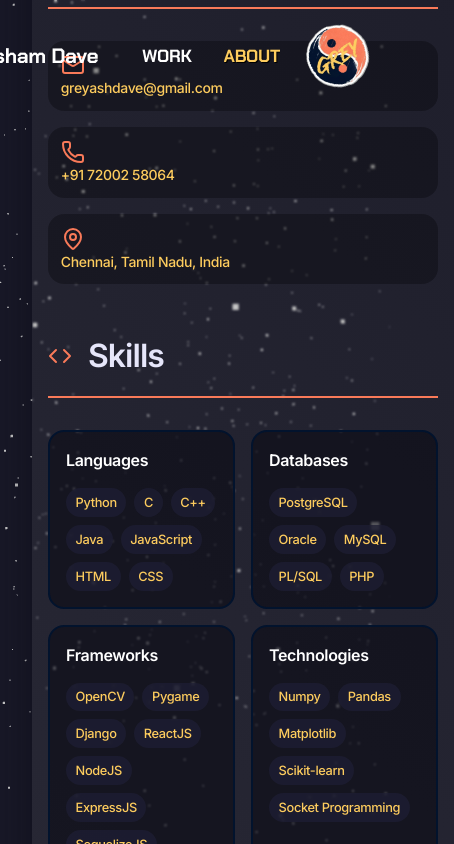
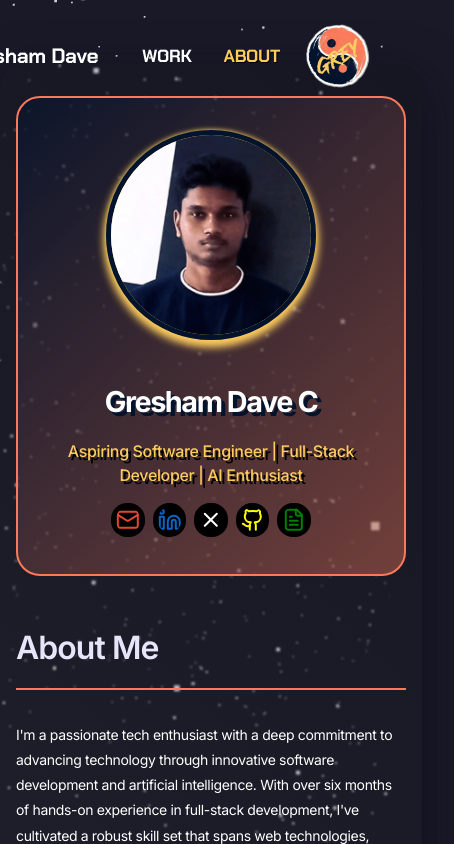
Before and after one commit to Greyash-Dave/grey-portfolio, a React (Vite) app: page / in a window 390 px wide. Both pictures are taken after a click on the element "ABOUT". Shown: the top 844 px of the page, 454 px wide, since content can reach past the window. Built offline with nearby package versions, Linux system fonts and the light colour scheme.

Commit message:
mobile responsive about page

```diff
--- a/src/components/About.css
+++ b/src/components/About.css
@@ -11,8 +11,8 @@ body {
     display: flex;
     /* align-items: center; */
     justify-content: center;
-    height: 100vh;
-    width: 100vw;
+    height: 100%;
+    width: 100%;
 }
 
 .about-container {
@@ -296,6 +296,8 @@ body {
 
     .about-card-container {
         flex-direction: column; /* Stack items vertically */
+        align-items: center;
+        justify-content: center;
         padding: 1rem;
     }
 
@@ -311,7 +313,7 @@ body {
     }
 
     .about-header {
-        flex-direction: column; /* Stack elements vertically */
+        flex-direction: column-reverse; /* Stack elements vertically */
         gap: 2rem; /* Reduce spacing */
         padding: 2rem 1rem;
         text-align: center;
@@ -358,7 +360,6 @@ body {
     }
 
     .social-links-container {
-        flex-direction: column; /* Stack social links vertically */
         gap: 0.5rem;
     }
 
@@ -403,9 +404,3 @@ body {
         text-align: left; /* Align text to the left */
     }
 }
-
-@media screen and (max-width: 425px) {
-
-
-
-}
--- a/src/components/About.jsx
+++ b/src/components/About.jsx
@@ -158,9 +158,6 @@ const About = () => {
         initial="hidden"
         animate="visible"
       >
-      <div className="about-bg-img">
-        {/* <img src='../assets/about_bg2.jpg'></img> */}
-      </div>
 
       <motion.div
         className="about-card"
@@ -309,7 +306,7 @@ const About = () => {
               <div className="education-details">
                 <p className="institution">Panimalar Engineering College</p>
                 <p className="duration">July 2022 - Present</p>
-                <p className="achievement">Current CGPA: 8.01/10 (Till 4th Semester)</p>
+                <p className="achievement">Current CGPA: 8.025/10 (Till 5th Semester)</p>
               </div>
             </motion.div>
             <motion.div
```
